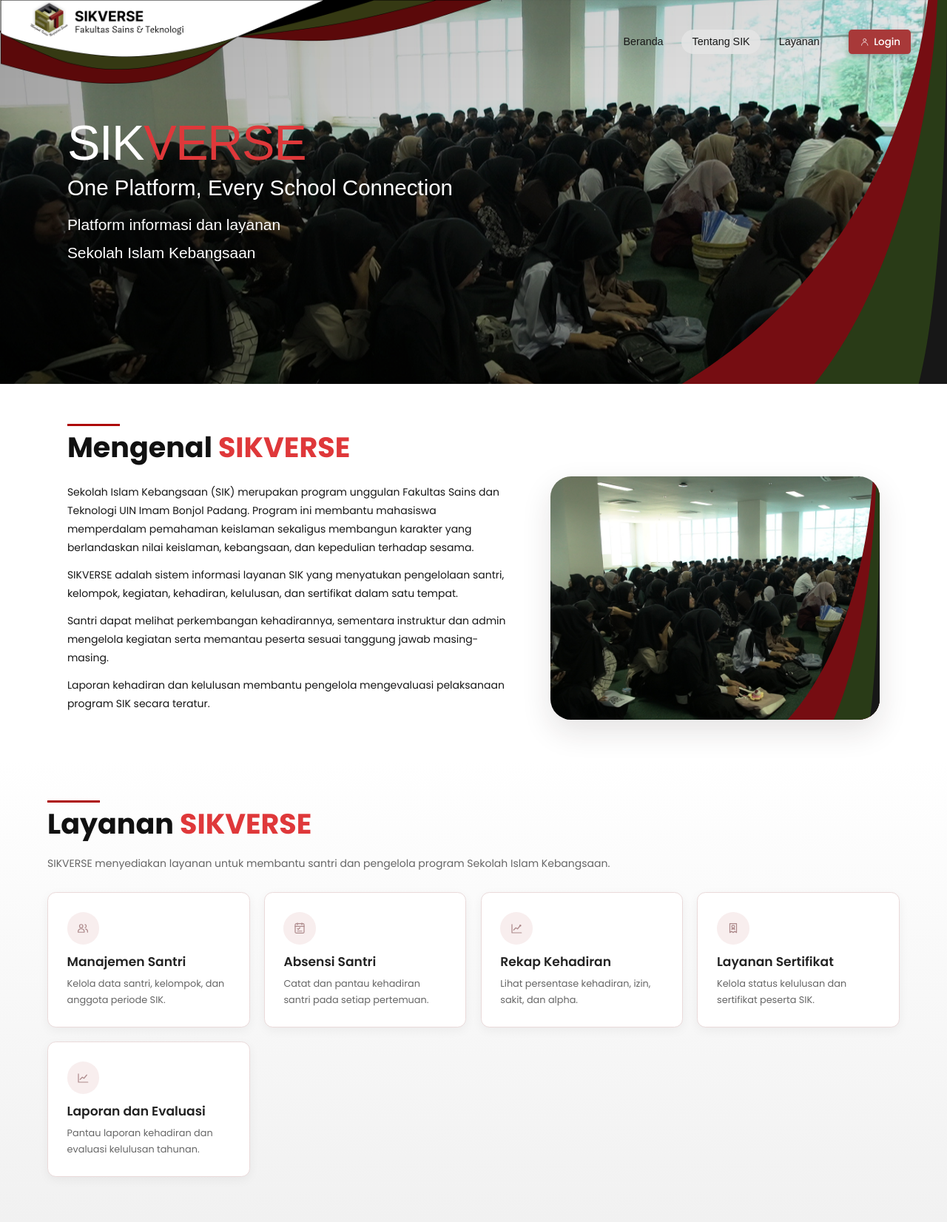
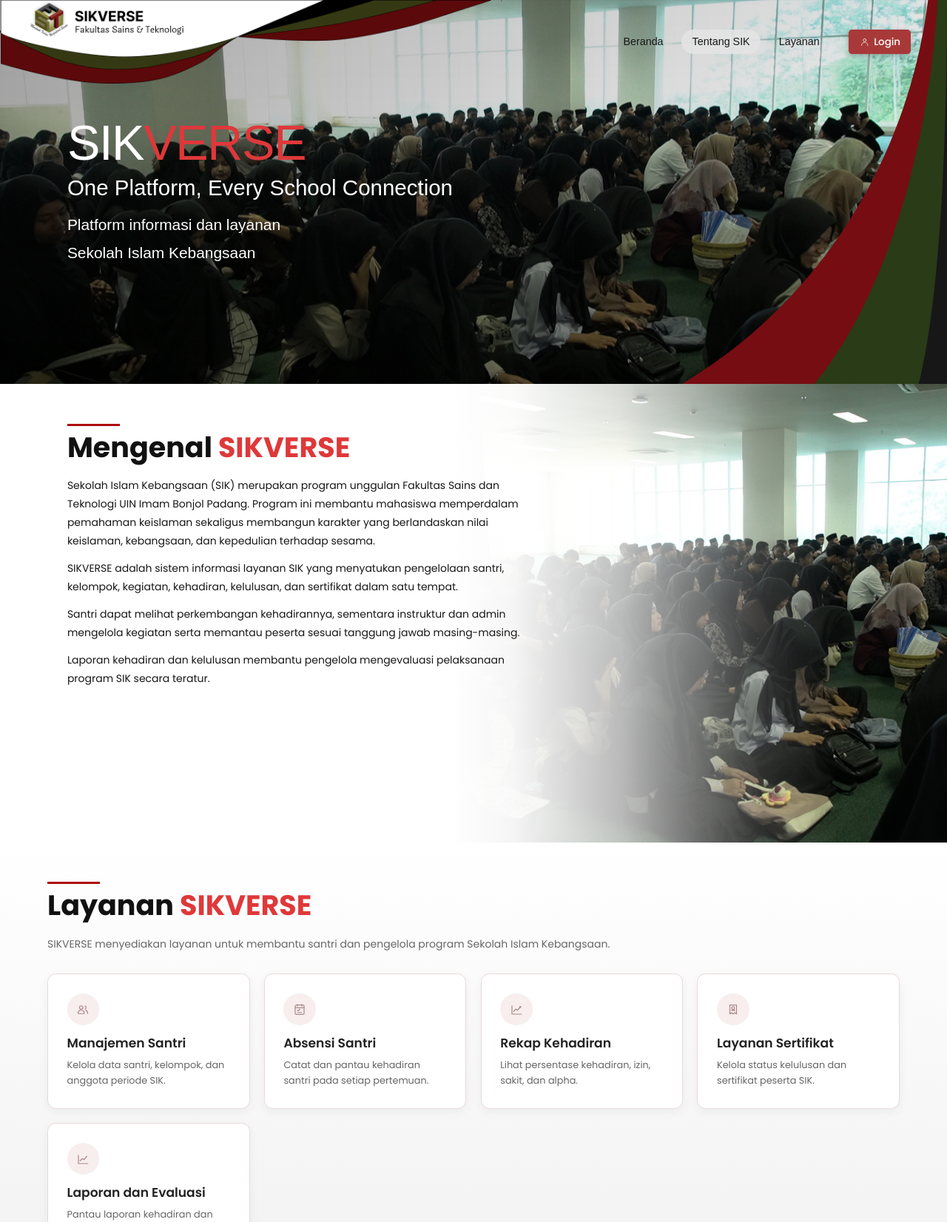
Before and after one commit to muharival7/SIKVERSE, a Laravel app: page / in a window 1280 px wide. Shown: the top 1652 px of the page at 74% size. Run offline with Laravel 12, Linux system fonts and the light colour scheme; some web fonts are replaced.

Commit message:
Remove student registration and update homepage

```diff
--- a/public/Css/beranda.css
+++ b/public/Css/beranda.css
@@ -411,6 +411,7 @@ main {
     margin: 0;
 }
 
+
 .sik-home-page .about-visual {
     position: relative;
     isolation: isolate;
@@ -423,12 +424,10 @@ main {
     box-shadow: 0 16px 40px rgba(43, 26, 26, .12);
 }
 
+/* Hilangkan garis dan bentuk dekorasi */
 .sik-home-page .about-visual::after {
-    position: absolute;
-    inset: 0;
-    background: var(--hero-shape) no-repeat right center / 100% 100%;
-    content: "";
-    pointer-events: none;
+    display: none;
+    content: none;
 }
 
 .sik-home-page .about-visual img {
@@ -438,7 +437,10 @@ main {
     min-height: 300px;
     object-fit: cover;
     object-position: center;
+    border-radius: inherit;
 }
+
+
 
 /* ========================= LAYANAN ========================= */
 
@@ -927,3 +929,114 @@ main {
 .service-card {
     padding: clamp(20px, 2vw, 34px);
 }
+
+
+/* ===== PENYESUAIAN TAMPILAN MENGENAL SIKVERSE ===== */
+
+.sik-home-page .about-section {
+    position: relative;
+    isolation: isolate;
+    overflow: hidden;
+    min-height: 620px;
+}
+
+.sik-home-page .about-section .section-title {
+    position: relative;
+    z-index: 2;
+    width: 60%;
+}
+
+.sik-home-page .about-layout {
+    display: block;
+    max-width: none;
+    position: static;
+}
+
+.sik-home-page .about-copy {
+    position: relative;
+    z-index: 2;
+    width: 58%;
+    max-width: 950px;
+}
+
+/* Foto memenuhi sisi kanan */
+.sik-home-page .about-visual {
+    position: absolute;
+    z-index: 1;
+    top: 0;
+    right: 0;
+    width: 52%;
+    height: 100%;
+    min-height: 0;
+    aspect-ratio: auto;
+    margin: 0;
+    border-radius: 0;
+    background: transparent;
+    box-shadow: none;
+    overflow: hidden;
+}
+
+/* Gradasi putih agar foto menyatu dengan teks */
+.sik-home-page .about-visual::after {
+    display: block;
+    content: "";
+    position: absolute;
+    inset: 0;
+    background: linear-gradient(
+        90deg,
+        #ffffff 0%,
+        rgba(255,255,255,.96) 12%,
+        rgba(255,255,255,.72) 34%,
+        rgba(255,255,255,.18) 62%,
+        rgba(255,255,255,0) 78%
+    );
+    pointer-events: none;
+}
+
+.sik-home-page .about-visual img {
+    width: 100%;
+    height: 100%;
+    min-height: 0;
+    display: block;
+    object-fit: cover;
+    object-position: center;
+    border-radius: 0;
+}
+
+/* Tampilan HP */
+@media (max-width: 700px) {
+    .sik-home-page .about-section {
+        min-height: auto;
+    }
+
+    .sik-home-page .about-section .section-title {
+        width: 100%;
+    }
+
+    .sik-home-page .about-layout {
+        display: grid;
+        grid-template-columns: 1fr;
+    }
+
+    .sik-home-page .about-copy {
+        width: 100%;
+    }
+
+    .sik-home-page .about-visual {
+        position: relative;
+        width: 100%;
+        height: auto;
+        min-height: 220px;
+        aspect-ratio: 1.45 / 1;
+        border-radius: 18px;
+    }
+
+    .sik-home-page .about-visual::after {
+        display: none;
+    }
+
+    .sik-home-page .about-visual img {
+        min-height: 220px;
+        border-radius: 18px;
+    }
+}
--- a/resources/views/auth/login.blade.php
+++ b/resources/views/auth/login.blade.php
@@ -74,8 +74,6 @@
             <button class="sik-login-submit" type="submit">Masuk</button>
         </form>
 
-        @if (Route::has('register'))
-            <p class="sik-login-register">Belum Punya Akun? <a href="{{ route('register') }}">Registrasi</a></p>
-        @endif
+
     </div>
 </x-guest-layout>
--- a/routes/auth.php
+++ b/routes/auth.php
@@ -7,16 +7,11 @@ use App\Http\Controllers\Auth\EmailVerificationPromptController;
 use App\Http\Controllers\Auth\NewPasswordController;
 use App\Http\Controllers\Auth\PasswordController;
 use App\Http\Controllers\Auth\PasswordResetLinkController;
-use App\Http\Controllers\Auth\RegisteredUserController;
 use App\Http\Controllers\Auth\VerifyEmailController;
 use App\Http\Controllers\Auth\VerifyEmailCodeController;
 use Illuminate\Support\Facades\Route;
 
 Route::middleware('guest')->group(function () {
-    Route::get('register', [RegisteredUserController::class, 'create'])
-        ->name('register');
-
-    Route::post('register', [RegisteredUserController::class, 'store']);
 
     Route::get('login', [AuthenticatedSessionController::class, 'create'])
         ->name('login');
```
Also changed, not shown: resources/views/auth/register.blade.php (deleted, +0 -102 lines).
